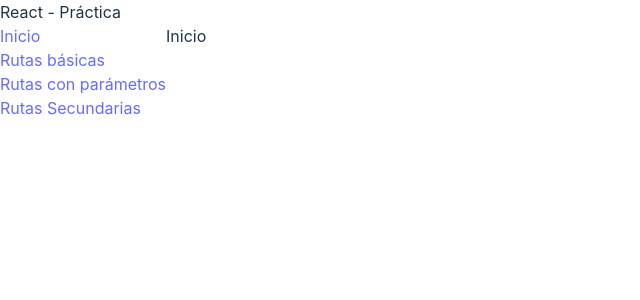
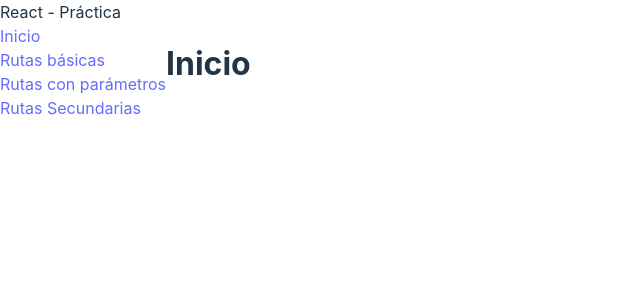
Before and after one commit to luiz-22/react, a React (Vite) app: page / in a window 1280 px wide. Shown: the top 300 px of the page, without its empty margins (0-640 px from the left). Built offline with nearby package versions, Linux system fonts and the light colour scheme.

Commit message:
1° commit

```diff
--- a/src/components/SideBar.jsx
+++ b/src/components/SideBar.jsx
@@ -2,7 +2,7 @@ import { Link } from "react-router-dom";
 
 function SideBar() {
   return (
-    <div className="flex-none overflow-y-scroll text-sm py-2 px-7">
+    <div className="flex-none flex-shrink-0 w-80 overflow-y-scroll text-sm py-2 px-7">
       <ul>
         <li>
           <Link to="" className="pl-4">
--- a/src/index.css
+++ b/src/index.css
@@ -52,6 +52,12 @@ button:focus-visible {
   outline: 4px auto -webkit-focus-ring-color;
 }
 
+h1 {
+  font-size: 2rem;
+  font-weight: bold;
+  margin: 1rem 0;
+}
+
 ul {
   padding: 0;
   list-style-type: none;
```
